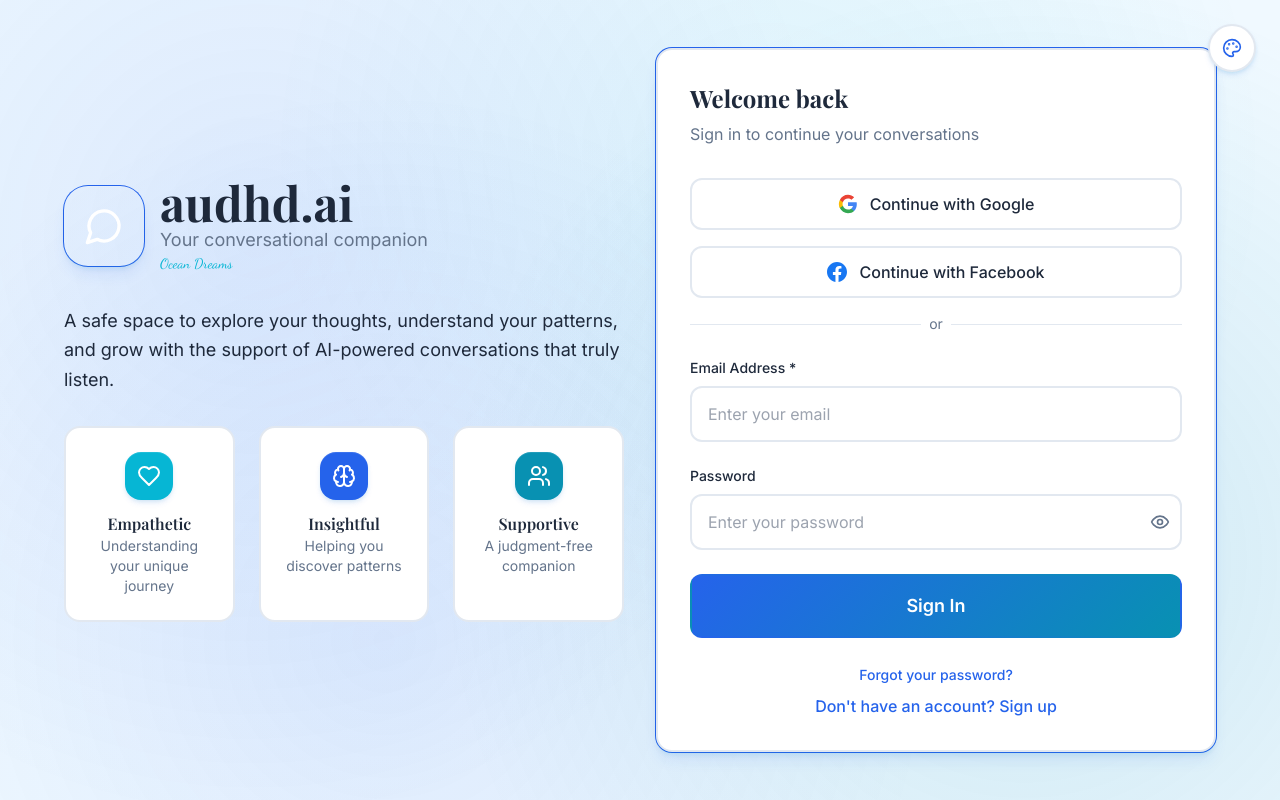
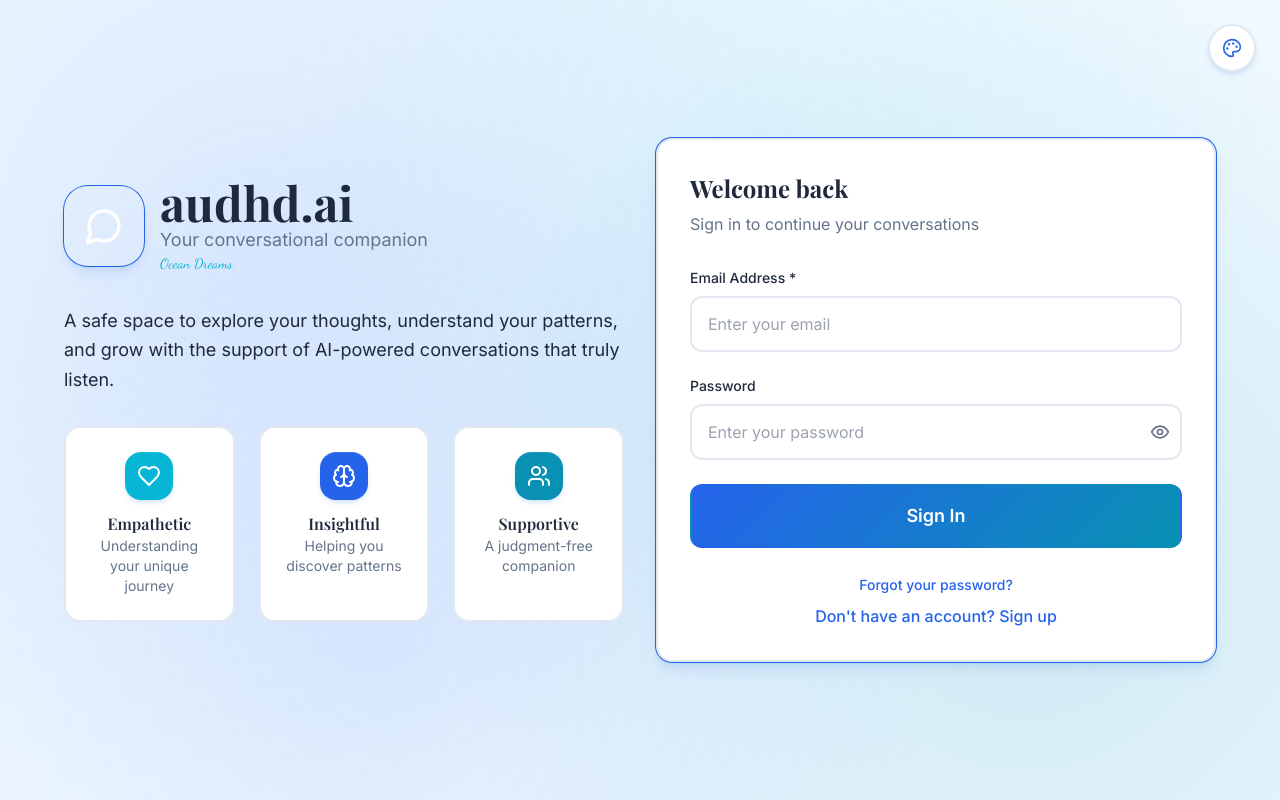
Before and after one commit to lorettarehm/audhd.ai, a React (Vite) app: page /login in a window 1280 px wide. Built offline with nearby package versions, Linux system fonts and the light colour scheme; no server answers.

Commit message:
Remove social media login functionality

```diff
--- a/src/contexts/AuthContext.tsx
+++ b/src/contexts/AuthContext.tsx
@@ -8,8 +8,6 @@ interface AuthContextType {
   loading: boolean
   signIn: (email: string, password: string) => Promise<void>
   signUp: (email: string, password: string, userData?: any) => Promise<void>
-  signInWithGoogle: () => Promise<void>
-  signInWithFacebook: () => Promise<void>
   signOut: () => Promise<void>
   resetPassword: (email: string) => Promise<void>
 }
@@ -84,26 +82,6 @@ export function AuthProvider({ children }: { children: React.ReactNode }) {
     if (error) throw error
   }
 
-  const signInWithGoogle = async () => {
-    const { error } = await supabase.auth.signInWithOAuth({
-      provider: 'google',
-      options: {
-        redirectTo: `${window.location.origin}/`,
-      },
-    })
-    if (error) throw error
-  }
-
-  const signInWithFacebook = async () => {
-    const { error } = await supabase.auth.signInWithOAuth({
-      provider: 'facebook',
-      options: {
-        redirectTo: `${window.location.origin}/`,
-      },
-    })
-    if (error) throw error
-  }
-
   const signOut = async () => {
     const { error } = await supabase.auth.signOut()
     if (error) throw error
@@ -122,8 +100,6 @@ export function AuthProvider({ children }: { children: React.ReactNode }) {
     loading,
     signIn,
     signUp,
-    signInWithGoogle,
-    signInWithFacebook,
     signOut,
     resetPassword,
   }
--- a/src/pages/Login.tsx
+++ b/src/pages/Login.tsx
@@ -6,7 +6,7 @@ import { MessageCircle, Heart, Brain, Users, Palette, Eye, EyeOff } from 'lucide
 import ThemeCustomizer from '../components/ThemeCustomizer'
 
 export default function Login() {
-  const { user, signIn, signUp, signInWithGoogle, signInWithFacebook, resetPassword, loading } = useAuth()
+  const { user, signIn, signUp, resetPassword, loading } = useAuth()
   const { currentPalette } = useTheme()
   const [isSignUp, setIsSignUp] = useState(false)
   const [showForgotPassword, setShowForgotPassword] = useState(false)
@@ -48,23 +48,6 @@ export default function Login() {
         setMessage('Account created! Please check your email to verify your account.')
       } else {
         await signIn(email, password)
-      }
-    } catch (err: any) {
-      setError(err.message)
-    } finally {
-      setIsLoading(false)
-    }
-  }
-
-  const handleSocialLogin = async (provider: 'google' | 'facebook') => {
-    setError('')
-    setIsLoading(true)
-
-    try {
-      if (provider === 'google') {
-        await signInWithGoogle()
-      } else {
-        await signInWithFacebook()
       }
     } catch (err: any) {
       setError(err.message)
@@ -150,44 +133,6 @@ export default function Login() {
                 }
               </p>
             </div>
-
-            {!showForgotPassword && (
-              <div className="space-y-4 mb-6">
-                <button
-                  onClick={() => handleSocialLogin('google')}
-                  disabled={isLoading}
-                  className="w-full btn-secondary py-3 flex items-center justify-center space-x-3 disabled:opacity-50"
-                >
-                  <svg className="w-5 h-5" viewBox="0 0 24 24">
-                    <path fill="#4285F4" d="M22.56 12.25c0-.78-.07-1.53-.2-2.25H12v4.26h5.92c-.26 1.37-1.04 2.53-2.21 3.31v2.77h3.57c2.08-1.92 3.28-4.74 3.28-8.09z"/>
-                    <path fill="#34A853" d="M12 23c2.97 0 5.46-.98 7.28-2.66l-3.57-2.77c-.98.66-2.23 1.06-3.71 1.06-2.86 0-5.29-1.93-6.16-4.53H2.18v2.84C3.99 20.53 7.7 23 12 23z"/>
-                    <path fill="#FBBC05" d="M5.84 14.09c-.22-.66-.35-1.36-.35-2.09s.13-1.43.35-2.09V7.07H2.18C1.43 8.55 1 10.22 1 12s.43 3.45 1.18 4.93l2.85-2.22.81-.62z"/>
-                    <path fill="#EA4335" d="M12 5.38c1.62 0 3.06.56 4.21 1.64l3.15-3.15C17.45 2.09 14.97 1 12 1 7.7 1 3.99 3.47 2.18 7.07l3.66 2.84c.87-2.6 3.3-4.53 6.16-4.53z"/>
-                  </svg>
-                  <span>Continue with Google</span>
-                </button>
-
-                <button
-                  onClick={() => handleSocialLogin('facebook')}
-                  disabled={isLoading}
-                  className="w-full btn-secondary py-3 flex items-center justify-center space-x-3 disabled:opacity-50"
-                >
-                  <svg className="w-5 h-5" fill="#1877F2" viewBox="0 0 24 24">
-                    <path d="M24 12.073c0-6.627-5.373-12-12-12s-12 5.373-12 12c0 5.99 4.388 10.954 10.125 11.854v-8.385H7.078v-3.47h3.047V9.43c0-3.007 1.792-4.669 4.533-4.669 1.312 0 2.686.235 2.686.235v2.953H15.83c-1.491 0-1.956.925-1.956 1.874v2.25h3.328l-.532 3.47h-2.796v8.385C19.612 23.027 24 18.062 24 12.073z"/>
-                  </svg>
-                  <span>Continue with Facebook</span>
-                </button>
-
-                <div className="relative">
-                  <div className="absolute inset-0 flex items-center">
-                    <div className="w-full border-t border-border"></div>
-                  </div>
-                  <div className="relative flex justify-center text-sm">
-                    <span className="px-2 bg-surface text-text-secondary">or</span>
-                  </div>
-                </div>
-              </div>
-            )}
 
             <form onSubmit={handleSubmit} className="space-y-6">
               {isSignUp && !showForgotPassword && (
```
